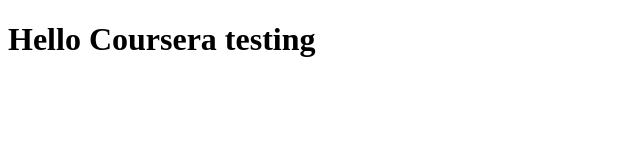
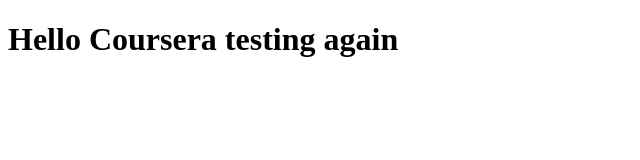
Before and after one commit to rmcmulle/coursera-angular, a plain HTML site: page index.html in a window 1280 px wide. Shown: the whole page, without its empty margins (0-640 px from the left). Drawn offline with Linux system fonts and the light colour scheme.

Commit message:
Next version of web file

```diff
--- a/index.html
+++ b/index.html
@@ -5,6 +5,6 @@
     <title>Hello coursera</title>
   </head>
   <body>
-    <h1>Hello Coursera testing </h1>
+    <h1>Hello Coursera testing again </h1>
   </body>
 </html>
```
